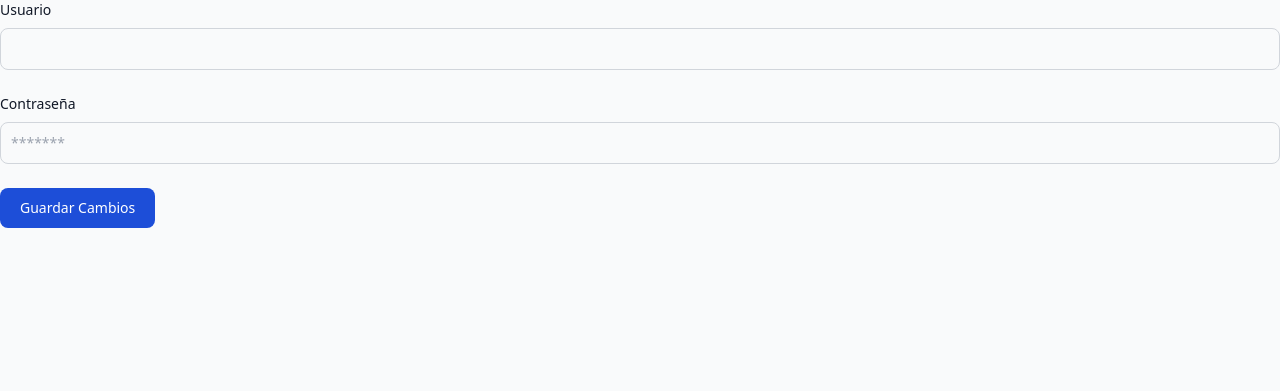
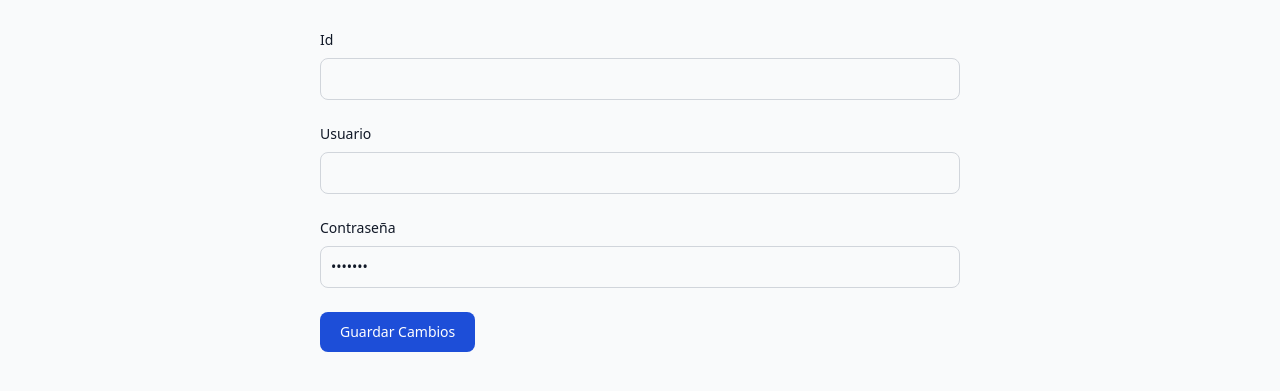
Before and after one commit to cristianqsanchez/flask-webapp, a Flask app: page /user/1/ in a window 1280 px wide. Shown: the top 391 px of the page. Run offline with Flask 3, Linux system fonts and the light colour scheme; some libraries are stand-ins or nearby versions.

Commit message:
modifying html and adding path edit

```diff
--- a/routes/users.py
+++ b/routes/users.py
@@ -2,6 +2,7 @@ from flask import Blueprint, render_template, request, redirect, url_for
 from models.user import User
 from utils.db import db
 from werkzeug.security import generate_password_hash, check_password_hash
+from sqlalchemy import update
 
 users = Blueprint('users', __name__)
 
@@ -56,3 +57,23 @@ def home():
 def user(id):
     user = User.query.filter_by(id=id).first()
     return render_template('[userId].html', user=user)
+
+@users.route('/edit/<string:id>/', methods=['POST'])
+def edit(id):
+
+    username = request.form['username']
+    password = request.form['password']
+
+
+    hashed_password = generate_password_hash(password, )
+
+    user = User.query.filter_by(id=id).first()
+    user.username = username
+    user.password = hashed_password
+
+
+    db.session.add(user)
+    db.session.commit()
+
+
+    return redirect(url_for('users.home'))
--- a/templates/[userId].html
+++ b/templates/[userId].html
@@ -3,16 +3,19 @@
 {% block body %}
 
 
-<form>
+<form style="margin: auto; max-width: 50%; margin-top: 30px;" action="/edit/{{user.id}}"  method="POST">
   <div class="mb-6">
-    <label for="usern" class="block mb-2 text-sm font-medium text-gray-900 dark:text-white">Usuario</label>
-    <input type="email" id="usern" class="bg-gray-50 border border-gray-300 text-gray-900 text-sm rounded-lg focus:ring-blue-500 focus:border-blue-500 block w-full p-2.5 dark:bg-gray-700 dark:border-gray-600 dark:placeholder-gray-400 dark:text-white dark:focus:ring-blue-500 dark:focus:border-blue-500" placeholder="{{user.username}}" required>
+    <label for="id" class="block mb-2 text-sm font-medium text-gray-900 dark:text-white">Id</label>
+    <input type="text" id="id" name="id" class="bg-gray-50 border border-gray-300 text-gray-900 text-sm rounded-lg focus:ring-blue-500 focus:border-blue-500 block w-full p-2.5 dark:bg-gray-700 dark:border-gray-600 dark:placeholder-gray-400 dark:text-white dark:focus:ring-blue-500 dark:focus:border-blue-500" value= "{{user.id}}" disabled>
+  </div>
+  <div class="mb-6">
+    <label for="username" class="block mb-2 text-sm font-medium text-gray-900 dark:text-white">Usuario</label>
+    <input type="text" id="username" name="username"  class="bg-gray-50 border border-gray-300 text-gray-900 text-sm rounded-lg focus:ring-blue-500 focus:border-blue-500 block w-full p-2.5 dark:bg-gray-700 dark:border-gray-600 dark:placeholder-gray-400 dark:text-white dark:focus:ring-blue-500 dark:focus:border-blue-500" value= "{{user.username}}" required>
   </div>
   <div class="mb-6">
     <label for="password" class="block mb-2 text-sm font-medium text-gray-900 dark:text-white">Contraseña</label>
-    <input type="password" id="password" class="bg-gray-50 border border-gray-300 text-gray-900 text-sm rounded-lg focus:ring-blue-500 focus:border-blue-500 block w-full p-2.5 dark:bg-gray-700 dark:border-gray-600 dark:placeholder-gray-400 dark:text-white dark:focus:ring-blue-500 dark:focus:border-blue-500" placeholder="*******" required>
+    <input type="password" id="password" name="password"  class="bg-gray-50 border border-gray-300 text-gray-900 text-sm rounded-lg focus:ring-blue-500 focus:border-blue-500 block w-full p-2.5 dark:bg-gray-700 dark:border-gray-600 dark:placeholder-gray-400 dark:text-white dark:focus:ring-blue-500 dark:focus:border-blue-500" value= "*******" required>
   </div>
-
   <button type="submit" class="text-white bg-blue-700 hover:bg-blue-800 focus:ring-4 focus:outline-none focus:ring-blue-300 font-medium rounded-lg text-sm w-full sm:w-auto px-5 py-2.5 text-center dark:bg-blue-600 dark:hover:bg-blue-700 dark:focus:ring-blue-800">Guardar Cambios</button>
 </form>
 
```
